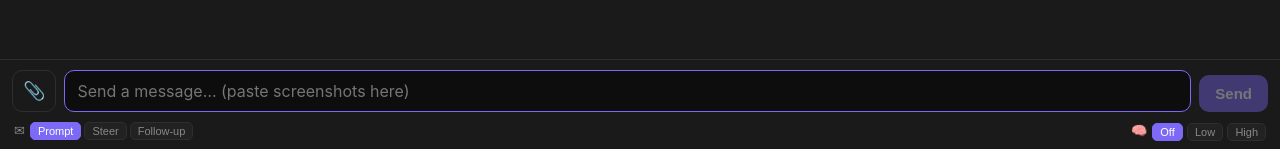
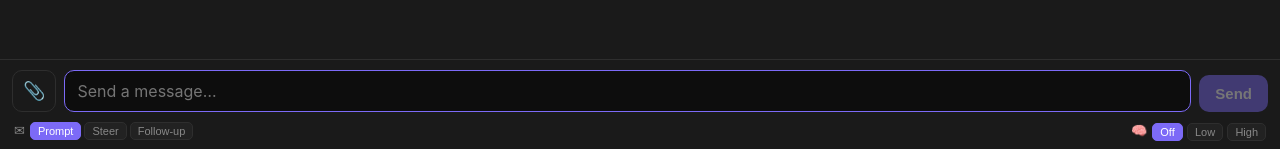
Before and after one commit to andreasmcdermott/pi-remote, a website: page public/index.html in a window 1280 px wide. Shown: the part 648-797 px from the top of the page. Drawn offline with nearby package versions, Linux system fonts and the light colour scheme.

Commit message:
Change placeholder.

```diff
--- a/public/index.html
+++ b/public/index.html
@@ -92,7 +92,7 @@
       <input id="attach-input" type="file" accept="image/*" multiple style="display:none" />
       <textarea
         id="msg-input"
-        placeholder="Send a message… (paste screenshots here)"
+        placeholder="Send a message…"
         rows="1"
         autocorrect="off"
         autocapitalize="sentences"
```
